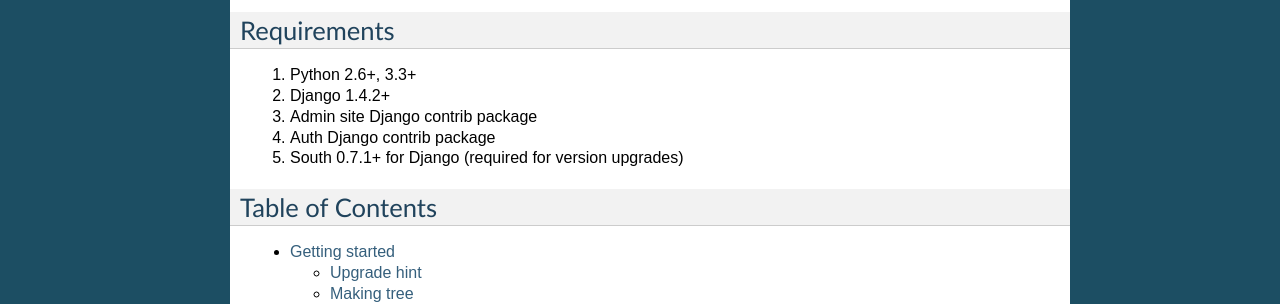
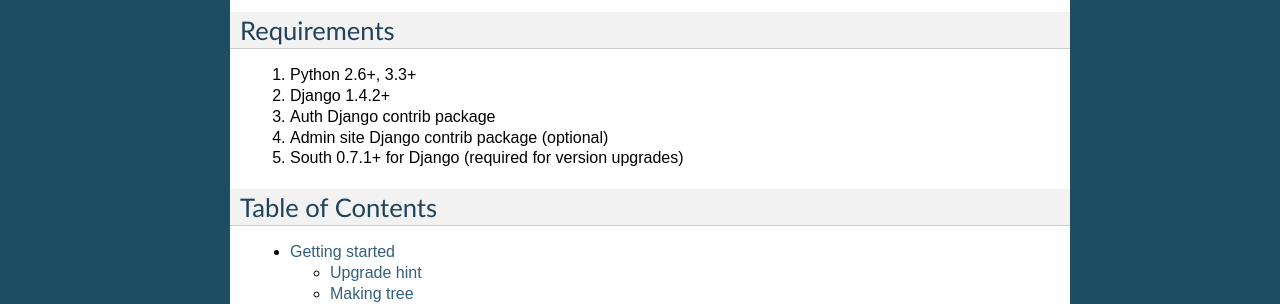
Before and after one commit to idlesign/django-sitetree, a Sphinx documentation site: the page built from docs/source/index.rst, in a window 1280 px wide. Shown: the part 631-935 px from the top of the page. Built offline with Sphinx 7.4.7, drawn with Linux system fonts in a browser that asks for light colours.

Commit message:
Docs updated.

```diff
--- a/docs/source/index.rst
+++ b/docs/source/index.rst
@@ -1,5 +1,5 @@
 django-sitetree documentation
-===============================
+=============================
 
 *django-sitetree is a reusable application for Django, introducing site tree, menu and breadcrumbs navigation elements.*
 
@@ -31,8 +31,8 @@
 
 1. Python 2.6+, 3.3+
 2. Django 1.4.2+
-3. Admin site Django contrib package
-4. Auth Django contrib package
+3. Auth Django contrib package
+4. Admin site Django contrib package (optional)
 5. South 0.7.1+ for Django (required for version upgrades)
 
 
```
